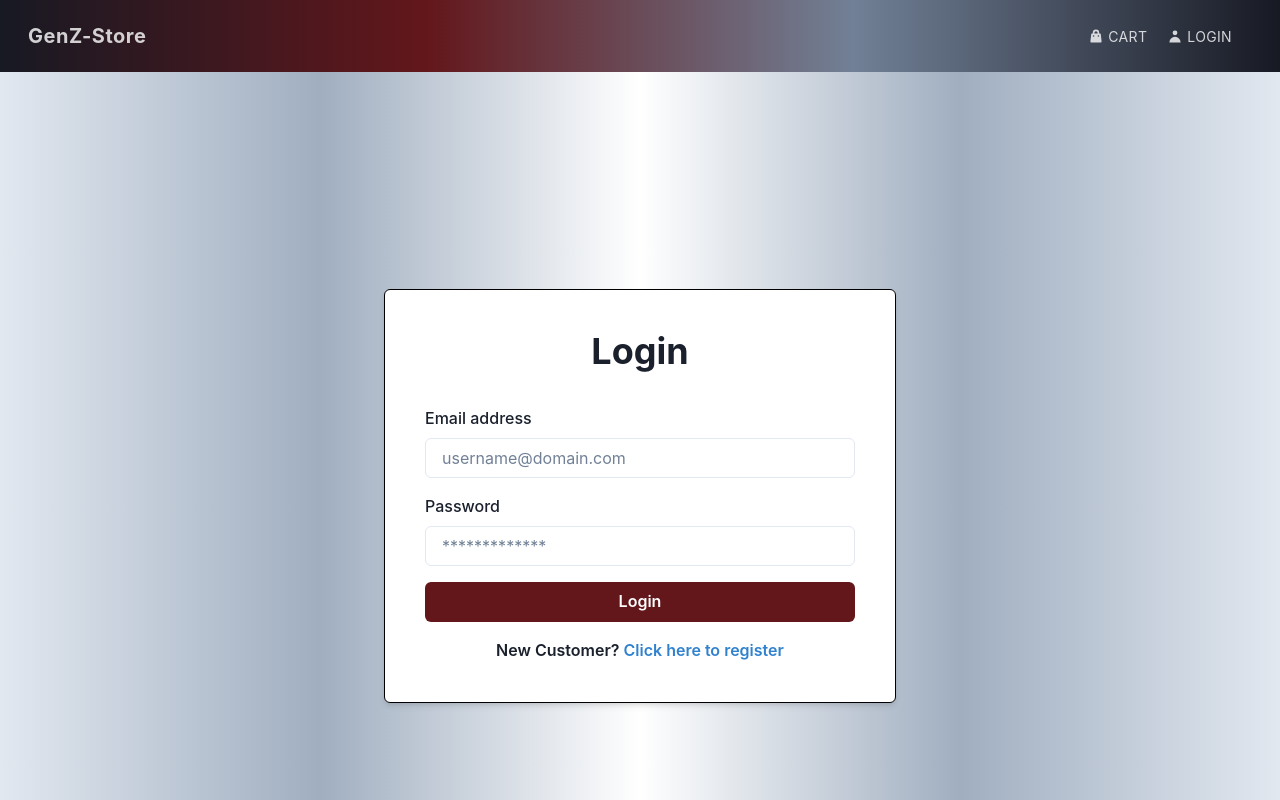
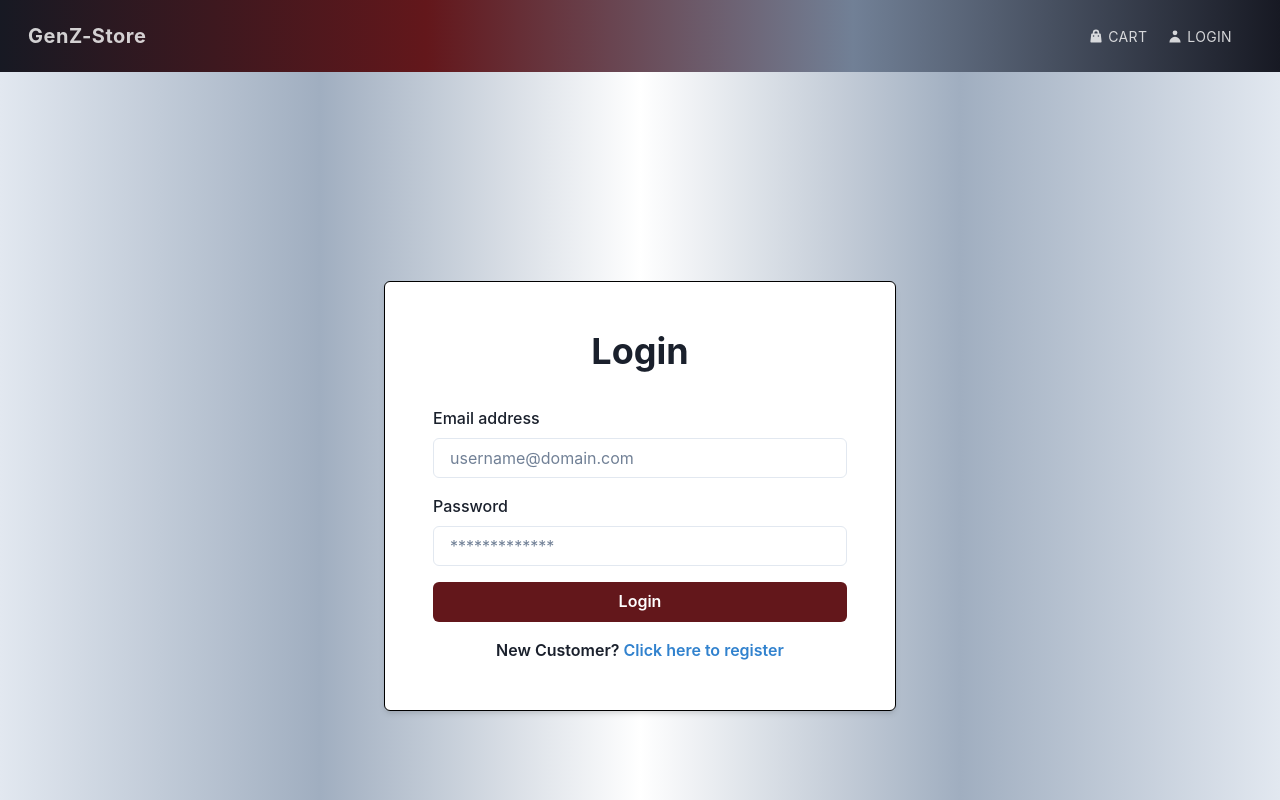
Before and after one commit to adityasabat34/ProjectRepo, a React (Create React App) app in the folder frontend/: page /login in a window 1280 px wide. Shown: the top 800 px of the page. Built offline with nearby package versions, Linux system fonts and the light colour scheme.

Commit message:
Login Screen updated for responsiveness for all devices done.

```diff
--- a/frontend/src/components/FormContainer.js
+++ b/frontend/src/components/FormContainer.js
@@ -7,7 +7,7 @@
       boxShadow="md"
       rounded="md"
       bgColor="white"
-      p={{ base: '6', md: '10' }}
+      p={{ base: '6', md: '12' }}
       border="1.5px solid black"
       width={{ base: '95%', md: width }}
       maxWidth="lg"
```
